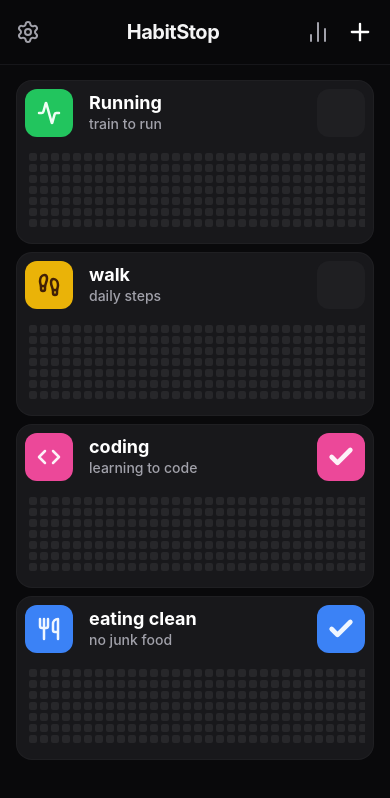
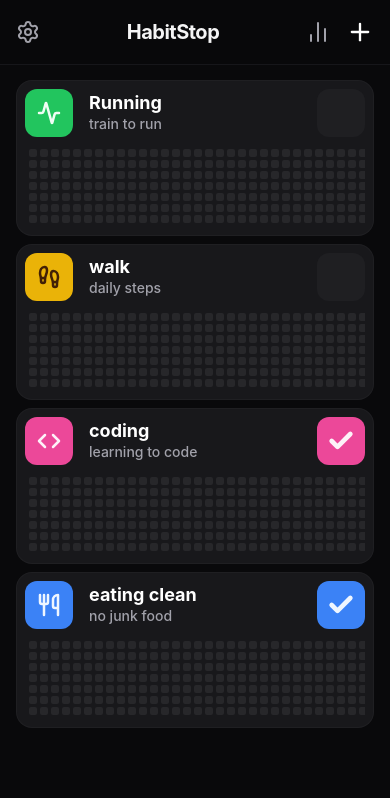
Before and after one commit to coderboyjc/HabitHub, a React (Vite) app: page / in a window 390 px wide. Shown: the top 798 px of the page. Built offline with nearby package versions, Linux system fonts and the light colour scheme.

Commit message:
small habit card fix for mobile view

```diff
--- a/components/Heatmap.tsx
+++ b/components/Heatmap.tsx
@@ -41,8 +41,8 @@ const Heatmap: React.FC<HeatmapProps> = ({ completedDates, color, days = 365, si
 
   return (
     <div
-        ref={scrollRef}
-        className="w-full overflow-x-auto no-scrollbar pt-2 pb-2"
+      ref={scrollRef}
+      className="w-full overflow-x-auto no-scrollbar pt-1 pb-1"
     >
       <div className={`grid grid-rows-7 grid-flow-col gap-[3px] ${size === 'lg' ? 'gap-[4px]' : ''} w-max px-1`}>
         {gridData.map((day) => (
```
